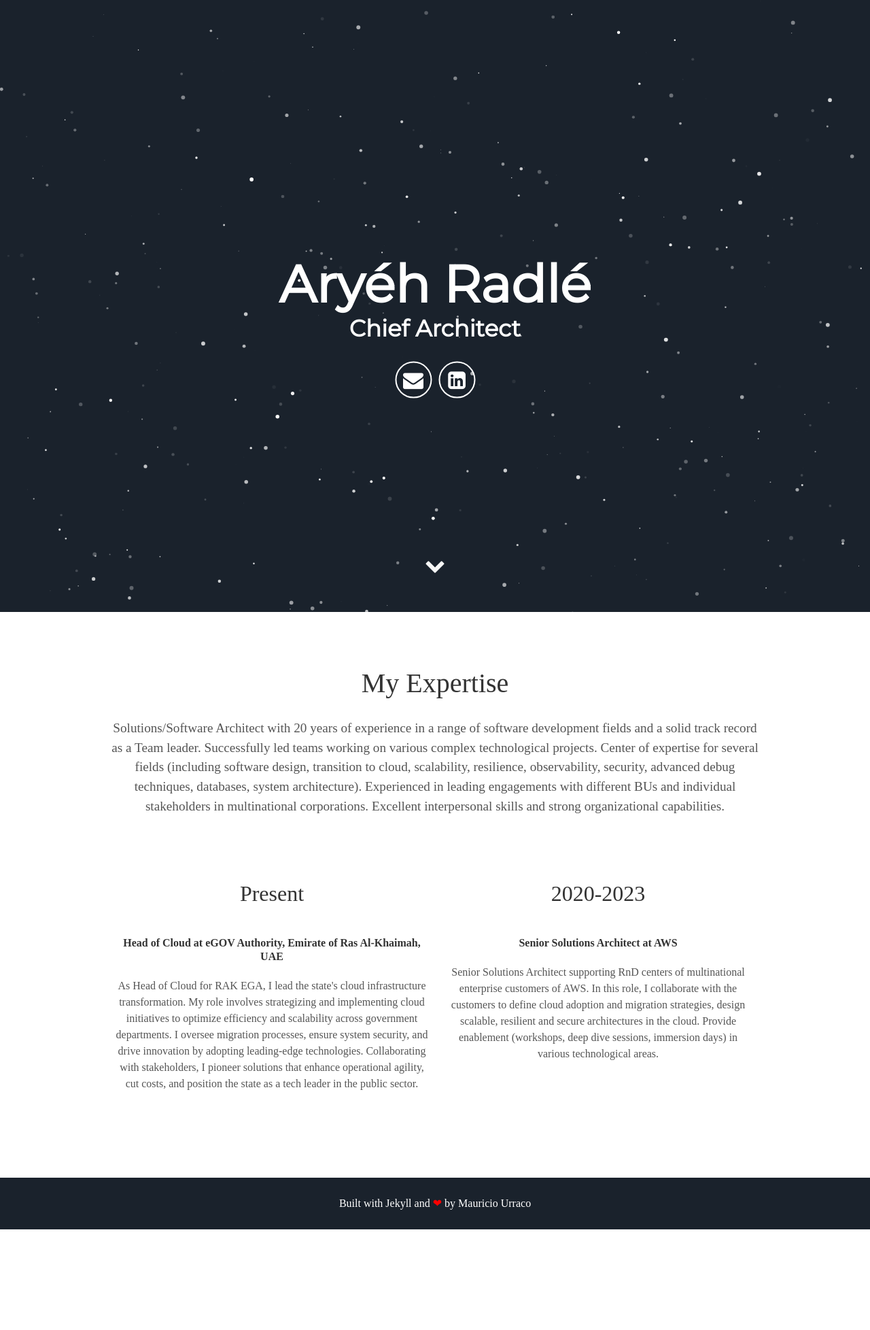
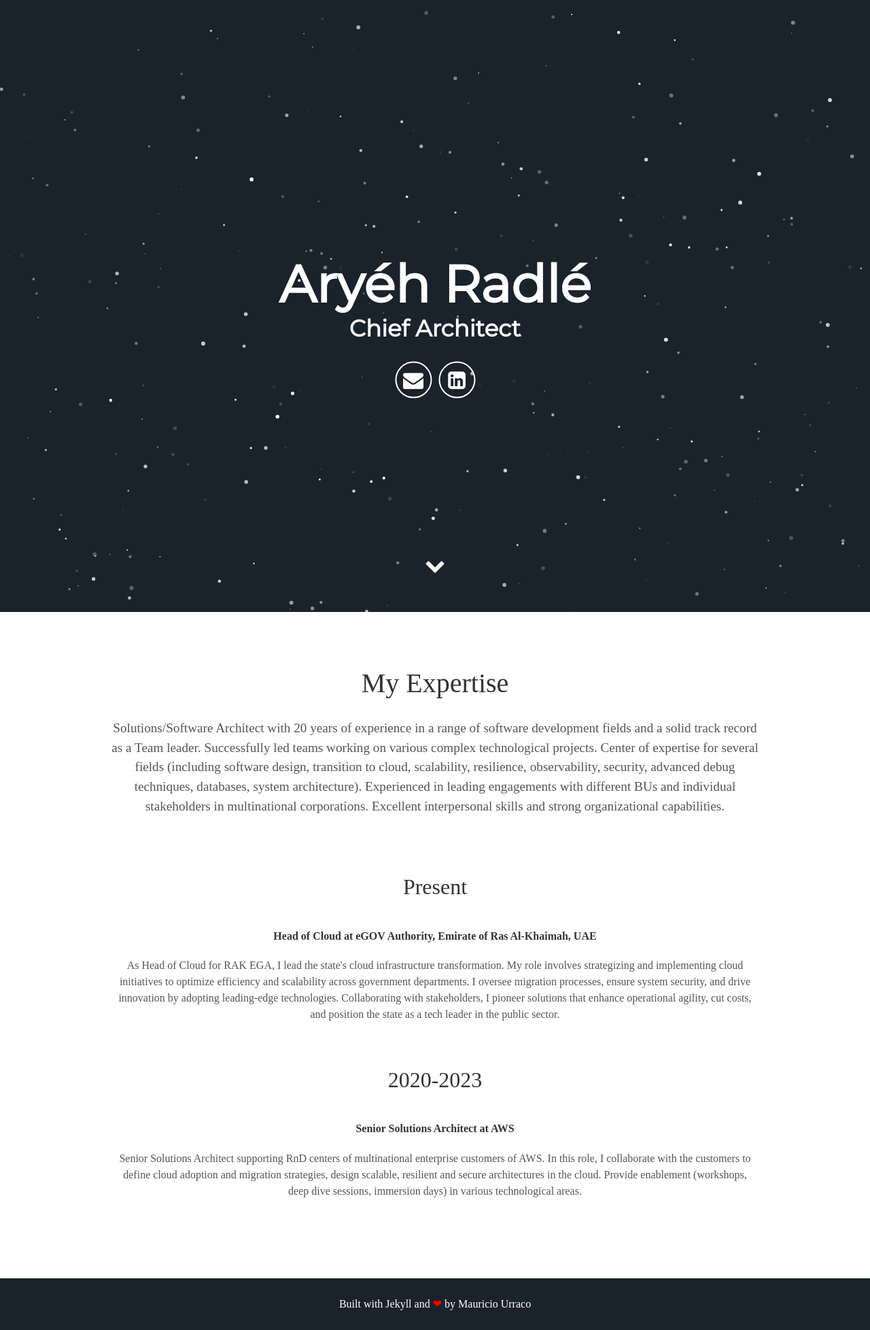
Before and after one commit to arieradle/aryehradle.cloud, a Jekyll site: the page built from index.html, in a window 1280 px wide. Shown: the whole page at 68% size. Built offline with Jekyll 4.4.1, drawn with Linux system fonts in a browser that asks for light colours; some web fonts are replaced; before the commit the page ends 1808 px from its top, so only the background shows below that.

Commit message:
Update about.html

```diff
--- a/_includes/about.html
+++ b/_includes/about.html
@@ -3,15 +3,16 @@
   <p>{{ site.user_description }}</p>
 </div>
 <div class="user">
-  <div class="tech">
+  <div align="center">
+    <div class="tech" align="center">
       <h2>Present</h2>
       <h4>Head of Cloud at eGOV Authority, Emirate of Ras Al-Khaimah, UAE</h4>
       <p>As Head of Cloud for RAK EGA, I lead the state's cloud infrastructure transformation. My role involves strategizing and implementing cloud initiatives to optimize efficiency and scalability across government departments. I oversee migration processes, ensure system security, and drive innovation by adopting leading-edge technologies. Collaborating with stakeholders, I pioneer solutions that enhance operational agility, cut costs, and position the state as a tech leader in the public sector.</p>
     </div>
-  <div class="tech">
+    <div class="tech" align="center">
       <h2>2020-2023</h2>
       <h4>Senior Solutions Architect at AWS</h4>
       <p>Senior Solutions Architect supporting RnD centers of multinational enterprise customers of AWS. In this role, I collaborate with the customers to define cloud adoption and migration strategies, design scalable, resilient and secure architectures in the cloud. Provide enablement (workshops, deep dive sessions, immersion days) in various technological areas.</p>
     </div>
-
   </div>
+</div>
```
Lines whose indentation alone changed are shown as unchanged.
